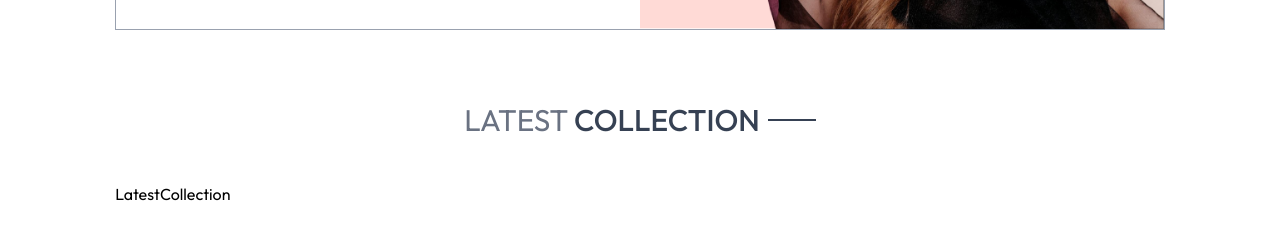
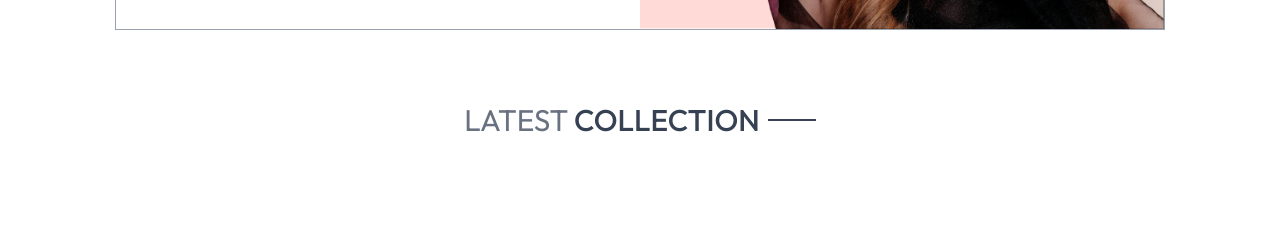
Before and after one commit to hellokristinafaye/clothing-ecommerce, a React (Vite) app: page / in a window 1280 px wide. Shown: the part 472-712 px from the top of the page. Built offline with nearby package versions, Linux system fonts and the light colour scheme.

Commit message:
Placeholder deleted

```diff
--- a/src/components/LatestCollection.jsx
+++ b/src/components/LatestCollection.jsx
@@ -11,7 +11,6 @@ const LatestCollection = () => {
           <div className="text-center py-8 text-3xl">
               <Title text1={'LATEST'} text2={'COLLECTION'} />
           </div>
-          LatestCollection
       </div>
   )
 }
```
